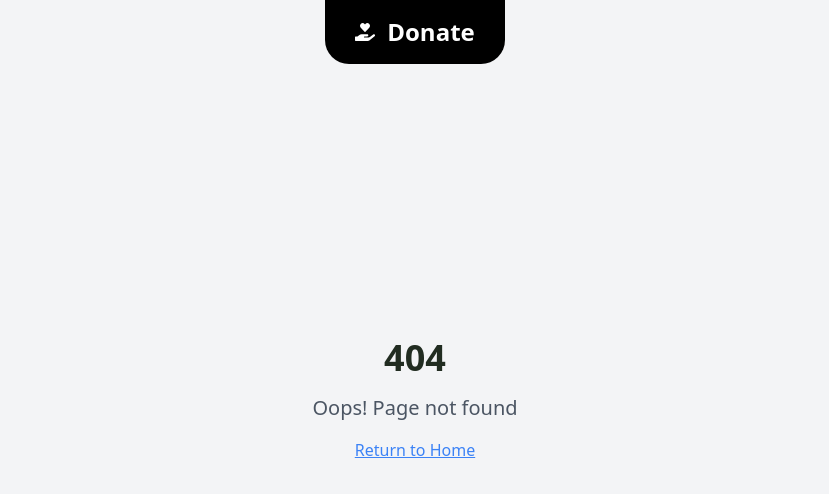
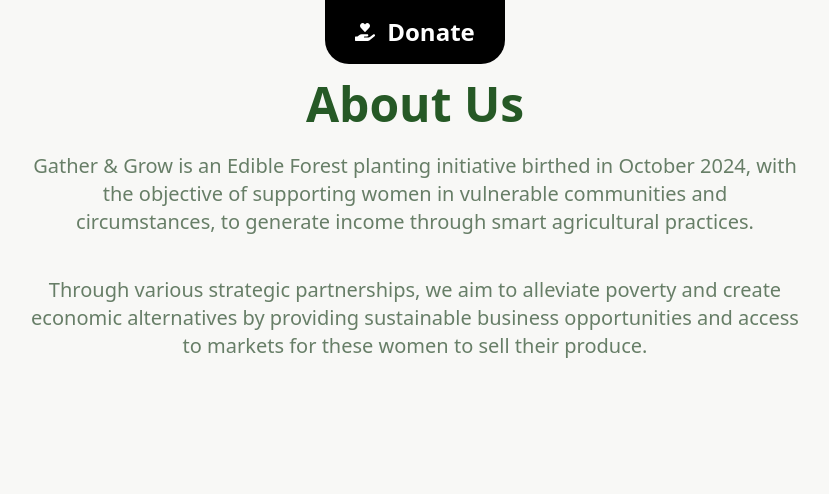
Before and after one commit to josephkipkemoi/orchard-bloom-guide, a React (Vite) app: page /gather-and-grow in a window 1280 px wide. Before the commit this address had no page. Shown: the top 494 px of the page, without its empty margins (225-1054 px from the left). Built offline with nearby package versions, Linux system fonts and the light colour scheme.

Commit message:
Added two main landing pages

```diff
--- a/src/App.tsx
+++ b/src/App.tsx
@@ -6,6 +6,8 @@ import { BrowserRouter, Routes, Route } from "react-router-dom";
 import Index from "./pages/Index";
 import NotFound from "./pages/NotFound";
 import DonateButton from "./components/ui/donate-button";
+import RevitalizePage from "./pages/Revitalize";
+import GatherAndGrowPage from "./pages/GatherGrow";
 
 const queryClient = new QueryClient();
 
@@ -18,6 +20,8 @@ const App = () => (
       <BrowserRouter>
         <Routes>
           <Route path="/" element={<Index />} />
+          <Route path="/revitalize-kenya-conservation" element={<RevitalizePage />}/>
+          <Route path="/gather-and-grow" element={<GatherAndGrowPage />}/>
           {/* ADD ALL CUSTOM ROUTES ABOVE THE CATCH-ALL "*" ROUTE */}
           <Route path="*" element={<NotFound />} />
         </Routes>
--- a/src/components/TwoSections.tsx
+++ b/src/components/TwoSections.tsx
@@ -2,6 +2,7 @@ import React from 'react';
 import Logo from "@/assets/logo_2.jpg";
 import Logo1 from "@/assets/logo.jpg";
 import { FaInfoCircle, FaHandHoldingHeart } from 'react-icons/fa';
+import { Link } from 'react-router-dom';
 
 const TwoSectionLayout = () => {
   return (
@@ -26,10 +27,10 @@ const TwoSectionLayout = () => {
               <FaHandHoldingHeart className="h-5 w-5" />
               Donate
             </button>
-            <button style={{marginLeft: "8px"}} className="flex items-center shadow mt-6 gap-2 bg-blue-600 mb-6 hover:bg-blue-700 text-white font-semibold py-2 px-4 rounded-lg transition duration-300">
+            <Link to="revitalize-kenya-conservation" style={{marginLeft: "8px"}} className="flex items-center shadow mt-6 gap-2 bg-blue-600 mb-6 hover:bg-blue-700 text-white font-semibold py-2 px-4 rounded-lg transition duration-300">
               <FaInfoCircle className="h-5 w-5" />
               Learn More
-            </button>
+            </Link>
           </div>
       </section>
 
@@ -48,10 +49,10 @@ const TwoSectionLayout = () => {
               <FaHandHoldingHeart className="h-5 w-5" />
               Donate
             </button>
-            <button style={{marginLeft: "8px"}} className="flex items-center shadow mt-6 gap-2 bg-blue-600 mb-6 hover:bg-blue-700 text-white font-semibold py-2 px-4 rounded-lg transition duration-300">
+            <Link to="gather-and-grow" style={{marginLeft: "8px"}} className="flex items-center shadow mt-6 gap-2 bg-blue-600 mb-6 hover:bg-blue-700 text-white font-semibold py-2 px-4 rounded-lg transition duration-300">
               <FaInfoCircle className="h-5 w-5" />
               Learn More
-            </button>
+            </Link>
           </div>
       </section>
 
--- /dev/null
+++ b/src/pages/GatherGrow.tsx
@@ -0,0 +1,11 @@
+import AboutUs from "@/components/About"
+
+const GatherAndGrowPage = () => {
+    return (
+        <div>
+            <AboutUs/>
+        </div>
+    )
+}
+
+export default GatherAndGrowPage
--- /dev/null
+++ b/src/pages/Revitalize.tsx
@@ -0,0 +1,11 @@
+import AboutUs from "@/components/About"
+
+const RevitalizePage = () => {
+    return (
+        <div>
+            <AboutUs/>
+        </div>
+    )
+}
+
+export default RevitalizePage
```
